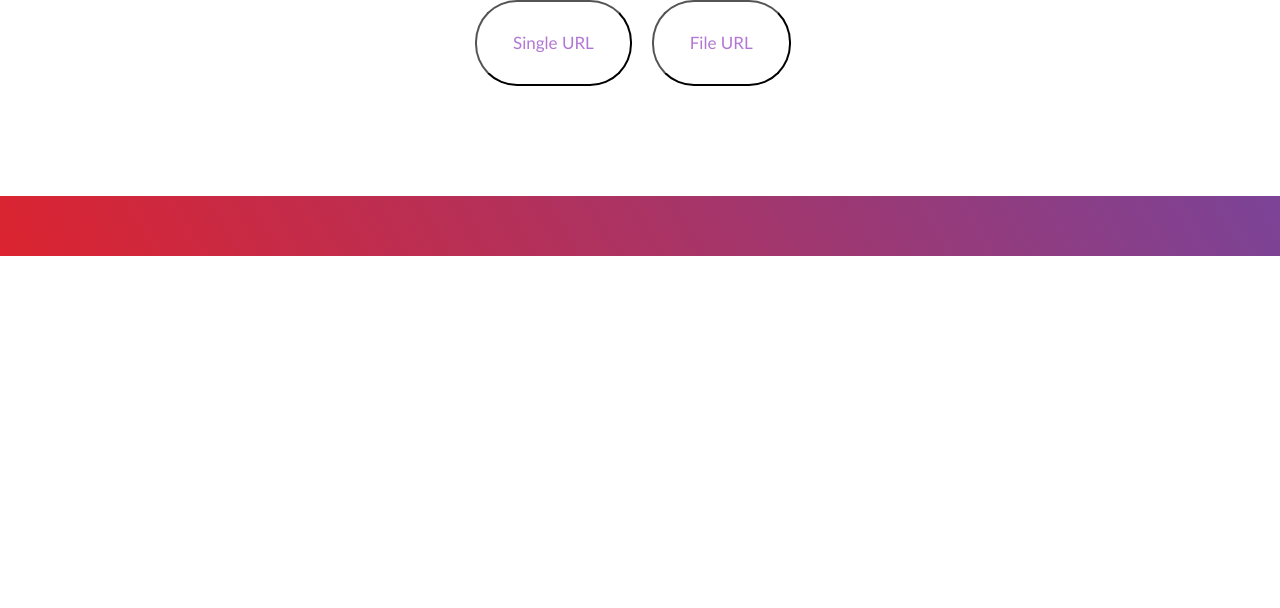
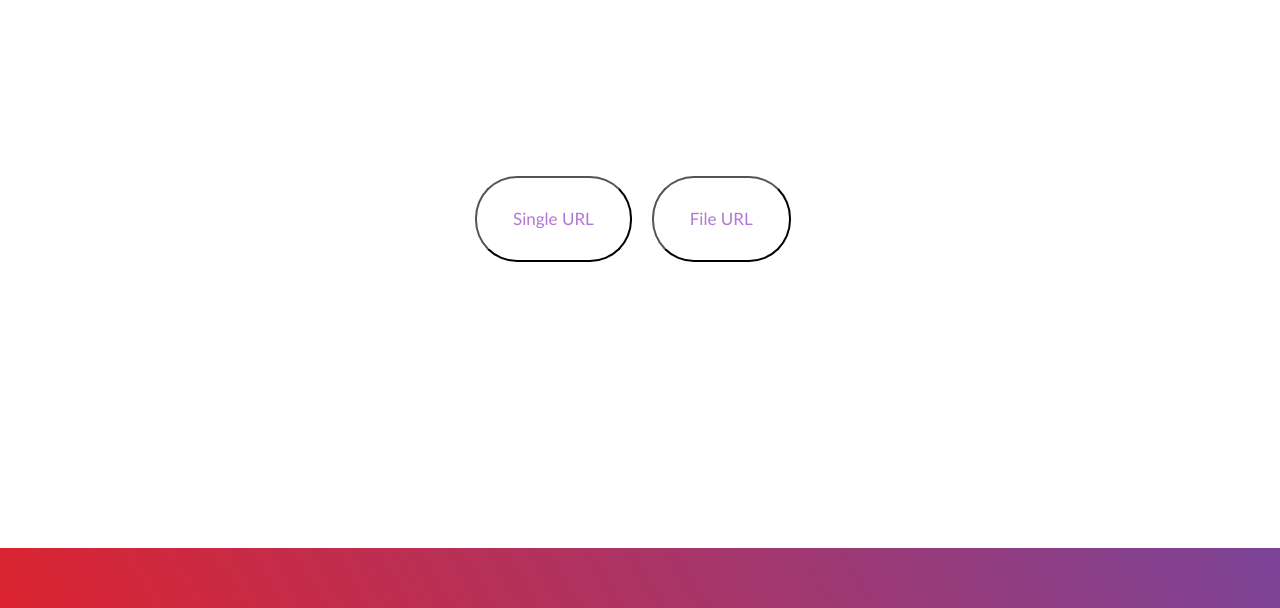
Before and after one commit to eunha812/Final_Project_TeamNo.2, a Flask app: page / in a window 1280 px wide. Shown: the part 880-1488 px from the top of the page. Before the commit the page ends 1136 px from the top, so only its background shows below. Run offline with Flask 2, Linux system fonts and the light colour scheme; some libraries are stand-ins or nearby versions.

Commit message:
size changed

```diff
--- a/final_project/static/css/custom.css
+++ b/final_project/static/css/custom.css
@@ -140,8 +140,8 @@ a:focus {
 
 
 section {
-  padding-top: 80px;
-  padding-bottom: 80px;
+  padding-top: 20%;
+  padding-bottom: 20%;
 }
 
 #team {
@@ -273,7 +273,7 @@ background: linear-gradient(120deg, #7b4397 , #dc2430); /* W3C, IE 10+/ Edge, Fi
 #todo .feature-thumb {
   background-color: #ffffff;
   position: relative;
-  padding: 20%;
+  padding: 40px;
   margin-top: 32px;
   text-align: center;
   box-shadow: 0 0 21px rgba(0, 0, 0, 0.14);
@@ -708,8 +708,8 @@ footer .love-text{
   }
 
   section {
-    padding-top: 40%;
-    padding-bottom: 40%;
+    padding-top: 20%;
+    padding-bottom: 20%;
   }
 
   #location .media-object img {
```
